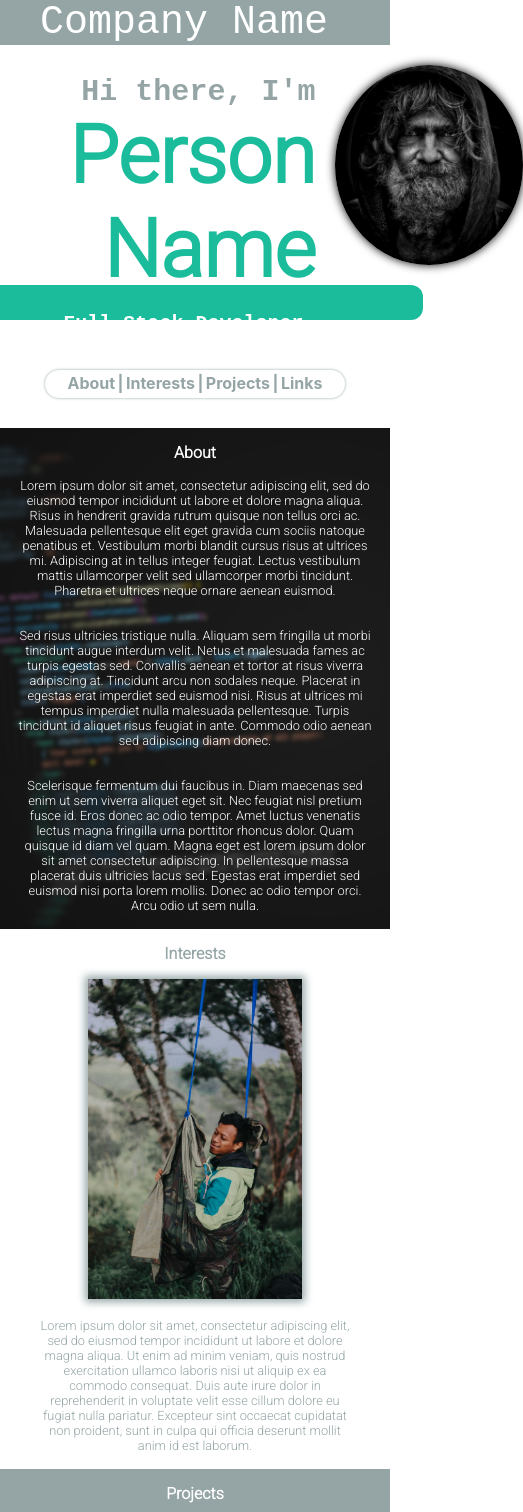
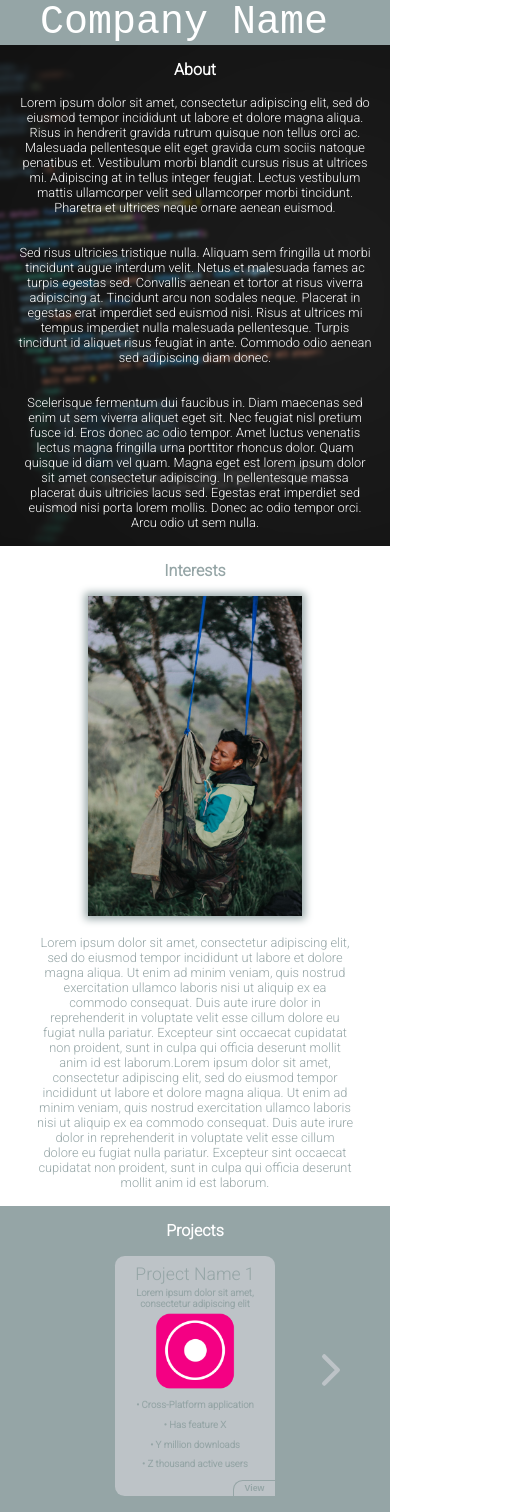
Before and after one commit to IbzOdus/EmployeePage, a React (Create React App) app: page / in a window 390 px wide. Shown: the top 1512 px of the page, 523 px wide, since content can reach past the window. Built offline with nearby package versions, Linux system fonts and the light colour scheme.

Commit message:
Make main sections responsive

```diff
--- a/src/components/pages/Common.jsx
+++ b/src/components/pages/Common.jsx
@@ -20,10 +20,18 @@
         background-position: center center;
         background-attachment: fixed;
     `};
+
+    @media only screen and (min-width: 700px) {
+        font-size: 1.5rem;
+    }
 `;
 
 export const SectionHeading = styled.h1`
     font-size: 1rem;
     color: ${props => props.color || undefined};
     margin-bottom: 1em;
+
+    @media only screen and (min-width: 700px) {
+        font-size: 3rem;
+    }
 `;
--- a/src/components/pages/ProfilePage.jsx
+++ b/src/components/pages/ProfilePage.jsx
@@ -30,8 +30,8 @@
 
     return (
         <Container>
-            <ProfileSection name={user.name} position={user.position} picture={user.image} color={user.color}/>
-            <SubNav color={user.color} />
+            {/* <ProfileSection name={user.name} position={user.position} picture={user.image} color={user.color}/> */}
+            {/* <SubNav color={user.color} /> */}
             <AboutSection text={user.aboutText}/>
             <InterestsSection picture={user.interests.imgName} text={user.interests.interestsText} />
             <ProjectsSection projects={user.projects} color={user.color}/>
--- a/src/components/views/AboutSection.jsx
+++ b/src/components/views/AboutSection.jsx
@@ -5,6 +5,10 @@
 const AboutContent = styled.div`
     max-width: 50ch;
     text-align: center;
+
+    @media only screen and (min-width: 700px) {
+        max-width: 70ch;
+    }
 `;
 
 export default function AboutSection({ text }) {
--- a/src/components/views/InterestsSection.jsx
+++ b/src/components/views/InterestsSection.jsx
@@ -6,14 +6,22 @@
 const Container = styled.div`
     display: flex;
     flex-direction: column;
-    justify-content: space-around;
     align-items: center;
+
+    @media only screen and (min-width: 600px) {
+        flex-direction: row;
+    }
 `;
 
 const ActionImage = styled.img`
     box-shadow: 0 0 0.5rem 0.2rem;
     max-height: 20rem;
     max-width: 15rem;
+
+    @media only screen and (min-width: 600px) {
+        max-height: 40rem;
+        max-width: 35rem;
+    }
 `;
 
 const InterestsText = styled.div`
@@ -21,6 +29,10 @@
     width: 50ch;
     padding: 1.5em;
     padding-bottom: 0;
+
+    @media only screen and (min-width: 600px) {
+        padding: 2em;
+    }
 `;
 
 export default function InterestsSection({ picture, text }) {
@@ -30,7 +42,7 @@
             <Container>
                 <ActionImage src={`./${picture}`} />
                 <InterestsText>
-                    {text || `Lorem ipsum dolor sit amet, consectetur adipiscing elit, sed do eiusmod tempor incididunt ut labore et dolore magna aliqua. Ut enim ad minim veniam, quis nostrud exercitation ullamco laboris nisi ut aliquip ex ea commodo consequat. Duis aute irure dolor in reprehenderit in voluptate velit esse cillum dolore eu fugiat nulla pariatur. Excepteur sint occaecat cupidatat non proident, sunt in culpa qui officia deserunt mollit anim id est laborum.`}
+                    {text || `Lorem ipsum dolor sit amet, consectetur adipiscing elit, sed do eiusmod tempor incididunt ut labore et dolore magna aliqua. Ut enim ad minim veniam, quis nostrud exercitation ullamco laboris nisi ut aliquip ex ea commodo consequat. Duis aute irure dolor in reprehenderit in voluptate velit esse cillum dolore eu fugiat nulla pariatur. Excepteur sint occaecat cupidatat non proident, sunt in culpa qui officia deserunt mollit anim id est laborum.Lorem ipsum dolor sit amet, consectetur adipiscing elit, sed do eiusmod tempor incididunt ut labore et dolore magna aliqua. Ut enim ad minim veniam, quis nostrud exercitation ullamco laboris nisi ut aliquip ex ea commodo consequat. Duis aute irure dolor in reprehenderit in voluptate velit esse cillum dolore eu fugiat nulla pariatur. Excepteur sint occaecat cupidatat non proident, sunt in culpa qui officia deserunt mollit anim id est laborum.`}
                 </InterestsText>
             </Container>
         </SectionWrapper>
--- a/src/components/views/ProjectCard.jsx
+++ b/src/components/views/ProjectCard.jsx
@@ -9,7 +9,7 @@
     flex-direction: column;
     align-items: center;
     text-align: center;
-    font-size: 0.5rem;
+    font-size: 0.6rem;
     font-weight: bold;
     height: 15rem;
     max-width: 10rem;
@@ -21,7 +21,14 @@
     &:hover {
         transform: scale(1.05);
         cursor: pointer;
-        border: 0.3em solid ${props => props.color};
+        border: 0.2em solid ${props => props.color};
+    }
+
+    @media only screen and (min-width: 700px) {
+        height: 30rem;
+        font-size: 1.2rem;
+        font-weight: normal;
+        max-width: 18rem;
     }
 `;
 
@@ -36,6 +43,10 @@
     &:hover {
         color: ${props => props.color};
     }
+
+    @media only screen and (min-width: 700px) {
+        font-size: 2rem;
+    }
 `;
 
 const Summary = styled.span`
@@ -47,6 +58,11 @@
     height: 5rem;
     border-radius: 1.2rem;
     object-fit: cover;
+
+    @media only screen and (min-width: 700px) {
+        width: 7rem;
+        height: 7rem;
+    }
 `;
 
 const Points = styled.div`
@@ -58,6 +74,10 @@
     justify-content: space-around;
     font-weight: bold;
     padding-bottom: 1.5em;
+
+    @media only screen and (min-width: 700px) {
+        font-weight: normal;
+    }
 `;
 
 const Button = styled.button`
@@ -67,12 +87,22 @@
     font-size: 0.55rem;
     font-weight: bold;
     color: ${colors.primary};
-    background-color: transparent;
-    border: 0.3em solid ${colors.primary};
+    background-color: ${colors.primaryLight};
+    border: 0.2em solid ${colors.primary};
     border-right: none;
     border-bottom: none;
     padding: 0.3em 1.2em;
     border-top-left-radius: 0.6rem;
+
+    &:hover {
+        color: ${props => props.color};
+        border-color: ${props => props.color};
+    }
+
+    @media only screen and (min-width: 700px) {
+        font-size: 1rem;
+        font-weight: normal;
+    }
 `;
 
 export default function ProjectCard({name, summary, thumbnail, points, link, color}) {
@@ -86,7 +116,7 @@
                     return <span key={index}>{`• ${point}`}</span>
                 })}
             </Points>
-            <Button>View</Button>
+            <Button color={color}>View</Button>
         </Container>
     )
 };
```
